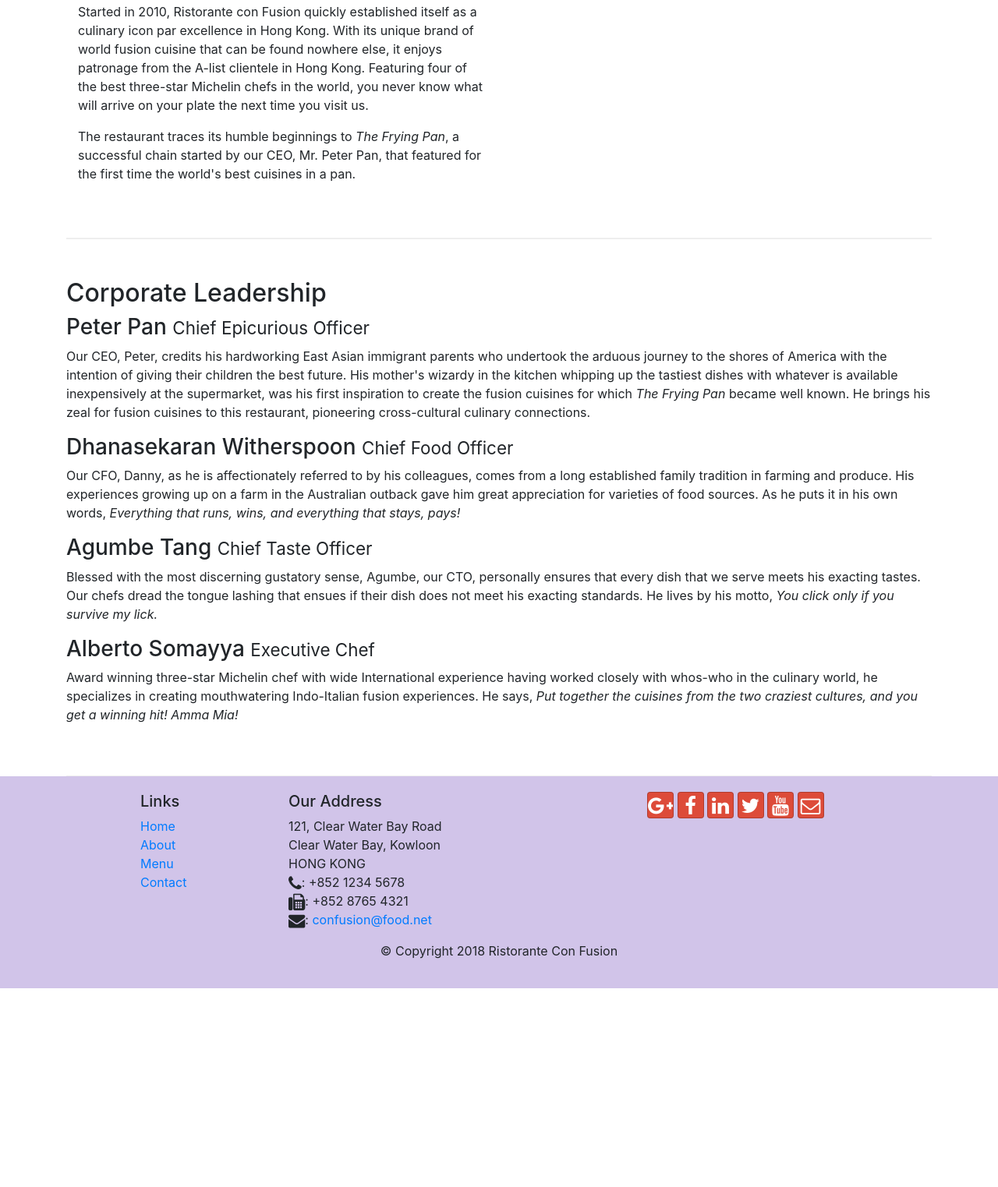
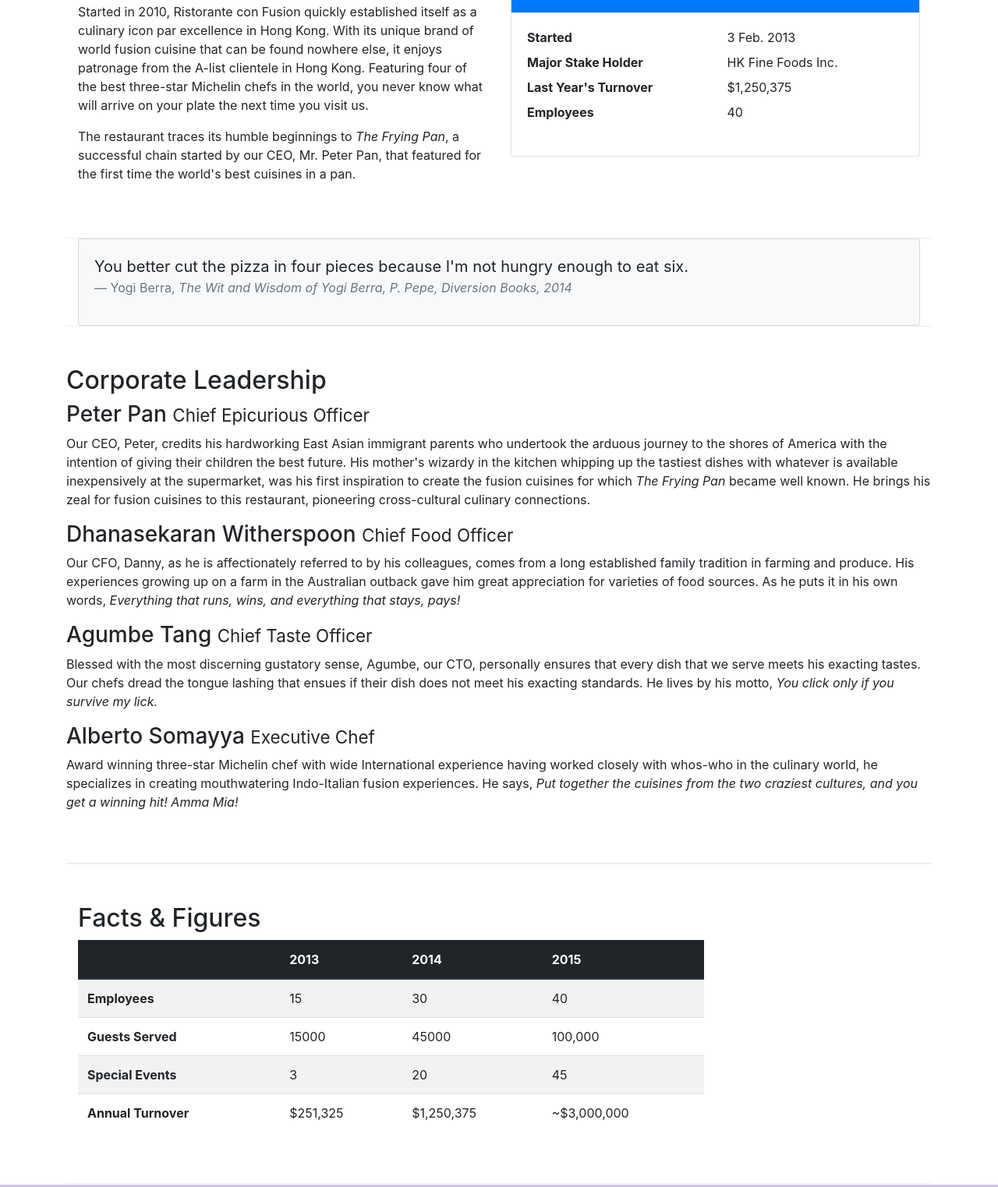
Before and after one commit to nehakhan30901/coursera-bootstrap4, a website: page aboutus.html in a window 1280 px wide. Shown: the part 534-2057 px from the top of the page at 78% size. Before the commit the page ends 1802 px from the top, so only its background shows below. Drawn offline with nearby package versions, Linux system fonts and the light colour scheme.

Commit message:
tables and cards

```diff
--- a/aboutus.html
+++ b/aboutus.html
@@ -77,9 +77,36 @@
                 <p>Started in 2010, Ristorante con Fusion quickly established itself as a culinary icon par excellence in Hong Kong. With its unique brand of world fusion cuisine that can be found nowhere else, it enjoys patronage from the A-list clientele in Hong Kong.  Featuring four of the best three-star Michelin chefs in the world, you never know what will arrive on your plate the next time you visit us.</p>
                 <p>The restaurant traces its humble beginnings to <em>The Frying Pan</em>, a successful chain started by our CEO, Mr. Peter Pan, that featured for the first time the world's best cuisines in a pan.</p>
             </div>
-            <div class="col-sm">
+            <div class="col-sm-6">
+                <div class="card">
+                    <h3 class="card-header bg-primary text-white">Facts At a Glance</h3>
+                    <div class="card-body">
+                        <dl class="row">
+                            <dt class="col-6">Started</dt>
+                            <dd class="col-6">3 Feb. 2013</dd>
+                            <dt class="col-6">Major Stake Holder</dt>
+                            <dd class="col-6">HK Fine Foods Inc.</dd>
+                            <dt class="col-6">Last Year's Turnover</dt>
+                            <dd class="col-6">$1,250,375</dd>
+                            <dt class="col-6">Employees</dt>
+                            <dd class="col-6">40</dd>
+                        </dl>
+                    </div>
+                </div>
             </div>
         </div>
+         <div class="col-12">
+                <div class="card card-body bg-light">
+                    <blockquote class="blockquote">
+                        <p class="mb-0">You better cut the pizza in four pieces because
+                            I'm not hungry enough to eat six.</p>
+                        <footer class="blockquote-footer">Yogi Berra,
+                            <cite title="Source Title">The Wit and Wisdom of Yogi Berra,
+                            P. Pepe, Diversion Books, 2014</cite>
+                        </footer>
+                    </blockquote>
+                </div>
+            </div>
 
 
         <div class="row row-content">
@@ -95,7 +122,52 @@
                 <p class="d-none d-sm-block">Award winning three-star Michelin chef with wide International experience having worked closely with whos-who in the culinary world, he specializes in creating mouthwatering Indo-Italian fusion experiences. He says, <em>Put together the cuisines from the two craziest cultures, and you get a winning hit! Amma Mia!</em></p>
             </div>
        </div>
-
+        <div class="row row-content">
+            <div class="col-12 col-sm-9">
+                <h2>Facts &amp; Figures</h2>
+                <div class="table-responsive">
+                    <table class="table table-striped">
+                        <thead class="thead-dark">
+                            <tr>
+                                <th>&nbsp;</th>
+                                <th>2013</th>
+                                <th>2014</th>
+                                <th>2015</th>
+                            </tr>
+                        </thead>
+                        <tbody>
+                            <tr>
+                                <th>Employees</th>
+                                <td>15</td>
+                                <td>30</td>
+                                <td>40</td>
+                            </tr>
+                            <tr>
+                                <th>Guests Served</th>
+                                <td>15000</td>
+                                <td>45000</td>
+                                <td>100,000</td>
+                            </tr>
+                            <tr>
+                                <th>Special Events</th>
+                                <td>3</td>
+                                <td>20</td>
+                                <td>45</td>
+                            </tr>
+                            <tr>
+                                <th>Annual Turnover</th>
+                                <td>$251,325</td>
+                                <td>$1,250,375</td>
+                                <td>~$3,000,000</td>
+                            </tr>
+                        </tbody>
+                    </table>
+                </div>
+            </div>
+       </div>
+    </div>
+        <div class="col-12 col-sm-3">
+       </div>
     </div>
 
     <footer class="footer">
```
